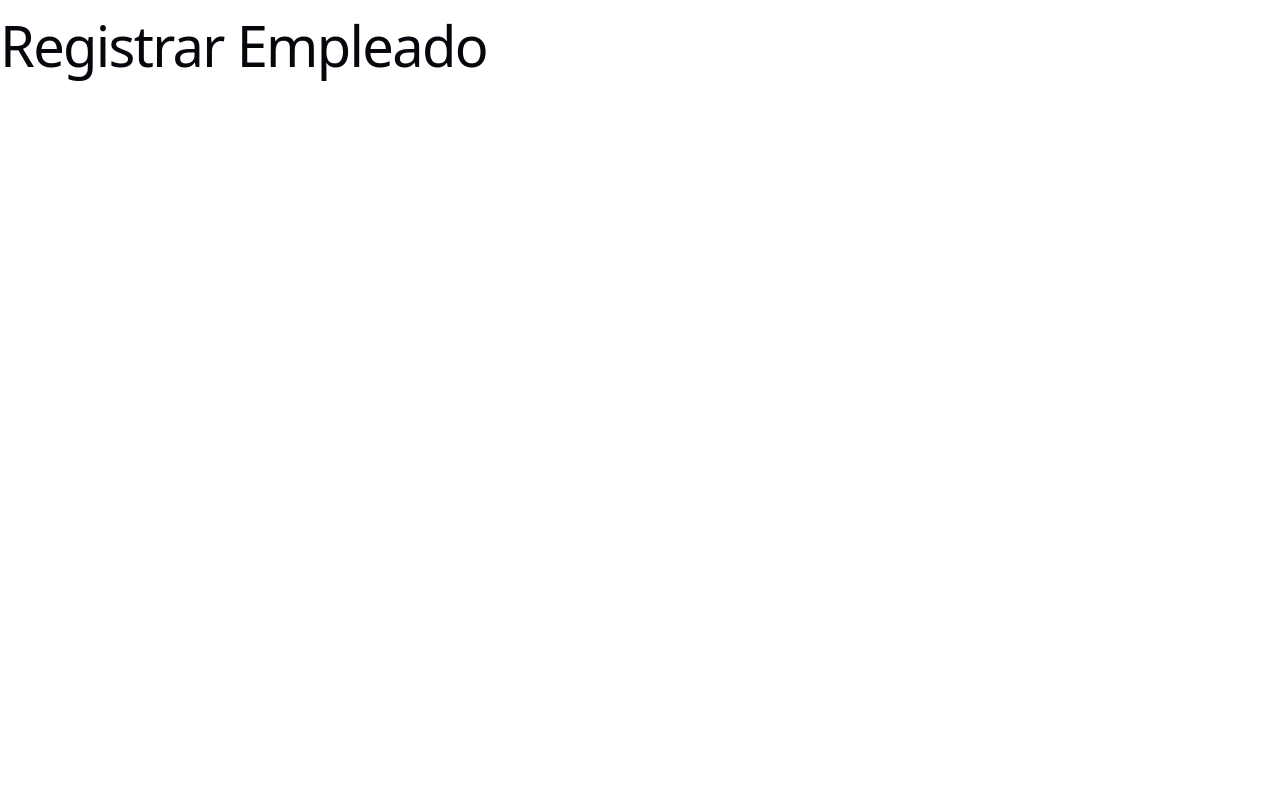
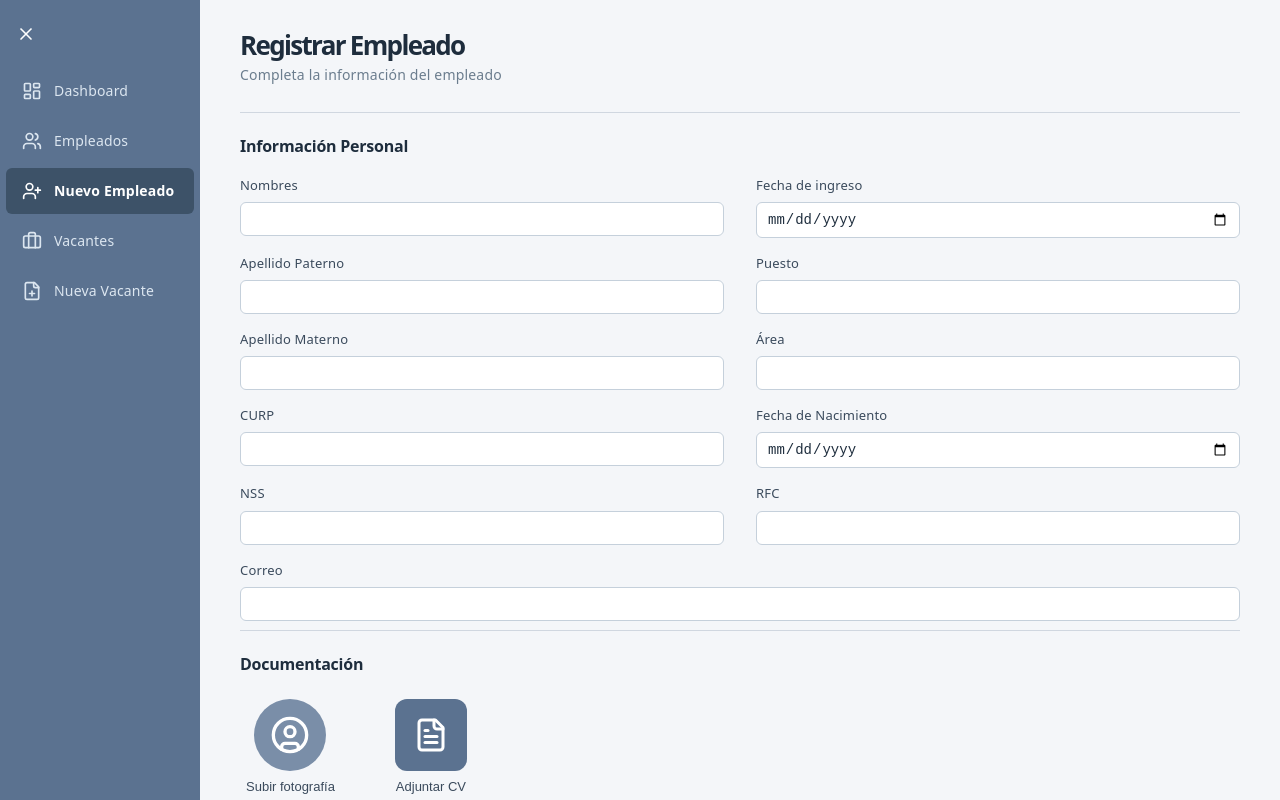
Before and after one commit to gerardoChacon/app-seleccion-altosMandos, a React app in the folder frontend/: page /empleados/nuevo in a window 1280 px wide. Shown: the top 800 px of the page. Built offline with nearby package versions, Linux system fonts and the light colour scheme; the HTML template or start-up script is replaced by a standard one.

Commit message:
feature: frontend/addemp

```diff
--- /dev/null
+++ b/frontend/src/components/Sidebar.jsx
@@ -0,0 +1,50 @@
+import { useState } from "react";
+import { Link, useLocation } from "react-router-dom";
+import {
+  Menu,
+  X,
+  LayoutDashboard,
+  Users,
+  Briefcase,
+  UserPlus,
+  FilePlus,
+} from "lucide-react";
+import styles from "./Sidebar.module.css";
+
+const navItems = [
+  { icon: LayoutDashboard, label: "Dashboard",      to: "/dashboard" },
+  { icon: Users,           label: "Empleados",      to: "/empleados" },
+  { icon: UserPlus,        label: "Nuevo Empleado", to: "/empleados/nuevo" },
+  { icon: Briefcase,       label: "Vacantes",       to: "/vacantes" },
+  { icon: FilePlus,        label: "Nueva Vacante",  to: "/vacantes/nueva" },
+];
+
+export default function Sidebar() {
+  // Controla si el sidebar esta abierto o colapsado
+  const [open, setOpen] = useState(true);
+  // useLocation nos dice en que ruta estamos para resaltar el item activo
+  const location = useLocation();
+
+  return (
+    <aside className={`${styles.sidebar} ${open ? styles.expanded : styles.collapsed}`}>
+      {/* Boton hamburguesa */}
+      <button className={styles.toggleBtn} onClick={() => setOpen(!open)}>
+        {open ? <X size={20} /> : <Menu size={20} />}
+      </button>
+
+      <nav className={styles.nav}>
+        {navItems.map(({ icon: Icon, label, to }) => (
+          <Link
+            key={to}
+            to={to}
+            className={`${styles.navItem} ${location.pathname === to ? styles.active : ""}`}
+          >
+            <Icon size={20} />
+            {/* El texto solo aparece cuando el sidebar esta expandido */}
+            {open && <span>{label}</span>}
+          </Link>
+        ))}
+      </nav>
+    </aside>
+  );
+}
--- /dev/null
+++ b/frontend/src/components/Sidebar.module.css
@@ -0,0 +1,66 @@
+.sidebar {
+  height: 100vh;
+  background-color: #5b7290;
+  display: flex;
+  flex-direction: column;
+  padding: 16px 0;
+  transition: width 0.25s ease;
+  position: sticky;
+  top: 0;
+  flex-shrink: 0;
+}
+
+.expanded {
+  width: 200px;
+}
+
+.collapsed {
+  width: 56px;
+}
+
+/* Botón hamburguesa */
+.toggleBtn {
+  background: none;
+  border: none;
+  color: #ffffff;
+  cursor: pointer;
+  padding: 8px 16px;
+  display: flex;
+  align-items: center;
+  margin-bottom: 16px;
+}
+
+/* Contenedor de los links */
+.nav {
+  display: flex;
+  flex-direction: column;
+  gap: 4px;
+}
+
+/* Cada item del menú */
+.navItem {
+  display: flex;
+  align-items: center;
+  gap: 12px;
+  padding: 10px 16px;
+  color: #dce6f0;
+  text-decoration: none;
+  font-size: 14px;
+  border-radius: 6px;
+  margin: 0 6px;
+  transition: background-color 0.2s;
+  white-space: nowrap;
+  overflow: hidden;
+}
+
+.navItem:hover {
+  background-color: #4a6080;
+  color: #ffffff;
+}
+
+/* Item de la ruta actual */
+.active {
+  background-color: #3d5268;
+  color: #ffffff;
+  font-weight: 600;
+}
--- a/frontend/src/pages/RegistrarEmpleadoPage.jsx
+++ b/frontend/src/pages/RegistrarEmpleadoPage.jsx
@@ -1,3 +1,84 @@
+import { UserCircle, FileText } from "lucide-react";
+import Sidebar from "../components/Sidebar";
+import styles from "./RegistrarEmpleadoPage.module.css";
+
+// Componente reutilizable para cada campo del formulario
+function Field({ label, type = "text", className = "" }) {
+  return (
+    <div className={`${styles.fieldGroup} ${className}`}>
+      <label className={styles.label}>{label}</label>
+      <input type={type} className={styles.input} />
+    </div>
+  );
+}
+
 export default function RegistrarEmpleadoPage() {
-  return <h1>Registrar Empleado</h1>;
+  return (
+    <div className={styles.layout}>
+
+      {/* Sidebar */}
+      <Sidebar />
+
+      {/* Contenido principal */}
+      <main className={styles.content}>
+        <h1 className={styles.pageTitle}>Registrar Empleado</h1>
+        <p className={styles.pageSubtitle}>Completa la información del empleado</p>
+        <hr className={styles.divider} />
+
+        {/* Seccion: Info personal */}
+        <h2 className={styles.sectionTitle}>Información Personal</h2>
+        <div className={styles.grid}>
+          <Field label="Nombres" />
+          <Field label="Fecha de ingreso" type="date" />
+          <Field label="Apellido Paterno" />
+          <Field label="Puesto" />
+          <Field label="Apellido Materno" />
+          <Field label="Área" />
+          <Field label="CURP" />
+          <Field label="Fecha de Nacimiento" type="date" />
+          <Field label="NSS" />
+          <Field label="RFC" />
+          {/* Correo */}
+          <Field label="Correo" type="email" className={styles.fullWidth} />
+        </div>
+
+        <hr className={styles.divider} />
+
+        {/* Seccion: Documentacion */}
+        <h2 className={styles.sectionTitle}>Documentación</h2>
+        <div className={styles.docRow}>
+          {/* Boton subir foto */}
+          <button className={styles.uploadBtn}>
+            <div className={styles.uploadIcon}>
+              <UserCircle size={40} />
+            </div>
+            Subir fotografía
+          </button>
+
+          {/* Boton subir CV */}
+          <button className={styles.uploadBtn}>
+            <div className={styles.uploadIconSquare}>
+              <FileText size={36} />
+            </div>
+            Adjuntar CV
+          </button>
+        </div>
+
+        <hr className={styles.divider} />
+
+        {/* Seccion: Direccion */}
+        <div className={styles.grid}>
+          <Field label="Calle" />
+          <Field label="CP" />
+          <Field label="Municipio" />
+          <Field label="Domicilio" />
+          <Field label="Estado" />
+        </div>
+
+        {/* Boton guardar */}
+        <button className={styles.saveBtn}>Guardar</button>
+      </main>
+
+    </div>
+  );
 }
--- /dev/null
+++ b/frontend/src/pages/RegistrarEmpleadoPage.module.css
@@ -0,0 +1,134 @@
+.layout {
+  display: flex;
+  min-height: 100vh;
+  background-color: #f4f6f9;
+}
+
+.content {
+  flex: 1;
+  padding: 32px 40px;
+  overflow-y: auto;
+  box-sizing: border-box;
+}
+
+.pageTitle {
+  font-size: 26px;
+  font-weight: 700;
+  color: #1e2d3d;
+  margin: 0 0 4px;
+}
+
+.pageSubtitle {
+  font-size: 14px;
+  color: #6b7d8e;
+  margin: 0 0 24px;
+}
+
+.divider {
+  border: none;
+  border-top: 1px solid #d0d7e0;
+  margin-bottom: 24px;
+}
+
+.sectionTitle {
+  font-size: 16px;
+  font-weight: 600;
+  color: #1e2d3d;
+  margin: 0 0 16px;
+}
+
+.grid {
+  display: grid;
+  grid-template-columns: 1fr 1fr;
+  gap: 12px 32px;
+  margin-bottom: 8px;
+}
+
+.fullWidth {
+  grid-column: 1 / -1;
+}
+
+.fieldGroup {
+  display: flex;
+  flex-direction: column;
+  gap: 4px;
+}
+
+.label {
+  font-size: 13px;
+  color: #3a4a5c;
+}
+
+.input {
+  padding: 8px 10px;
+  border: 1px solid #c5d0db;
+  border-radius: 6px;
+  background-color: #ffffff;
+  font-size: 14px;
+  color: #1e2d3d;
+  outline: none;
+  transition: border-color 0.2s;
+}
+
+.input:focus {
+  border-color: #5b7290;
+}
+
+.docRow {
+  display: flex;
+  gap: 48px;
+  margin: 24px 0;
+  align-items: center;
+}
+
+.uploadBtn {
+  display: flex;
+  flex-direction: column;
+  align-items: center;
+  gap: 8px;
+  cursor: pointer;
+  background: none;
+  border: none;
+  color: #3a4a5c;
+  font-size: 13px;
+}
+
+.uploadIcon {
+  width: 72px;
+  height: 72px;
+  border-radius: 50%;
+  background-color: #7a8ea8;
+  display: flex;
+  align-items: center;
+  justify-content: center;
+  color: #ffffff;
+}
+
+.uploadIconSquare {
+  width: 72px;
+  height: 72px;
+  border-radius: 12px;
+  background-color: #5b7290;
+  display: flex;
+  align-items: center;
+  justify-content: center;
+  color: #ffffff;
+}
+
+.saveBtn {
+  display: block;
+  margin: 32px auto 0;
+  padding: 12px 48px;
+  background-color: #5b7290;
+  color: #ffffff;
+  border: none;
+  border-radius: 8px;
+  font-size: 15px;
+  font-weight: 600;
+  cursor: pointer;
+  transition: background-color 0.2s;
+}
+
+.saveBtn:hover {
+  background-color: #4a6080;
+}
```
